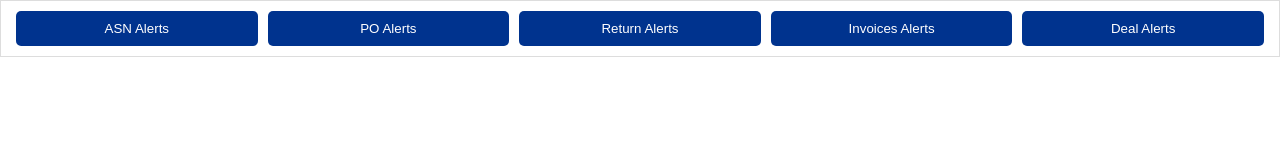
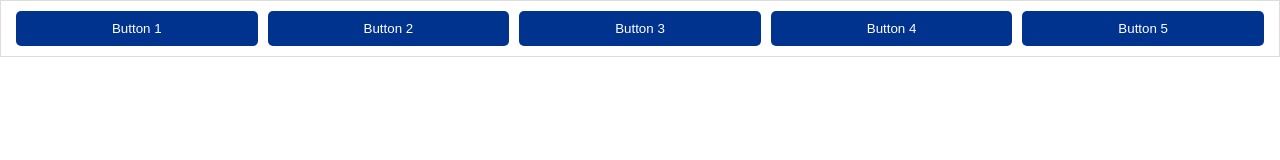
Before and after one commit to SyedSufiyaanAli/supplier-portal, a React (Create React App) app: page /AlertNavbar in a window 1280 px wide. Shown: the top 160 px of the page. Built offline with nearby package versions, Linux system fonts and the light colour scheme.

Commit message:
Update AlertNavbar.js

```diff
--- a/src/Components/Navbar/AlertNavbar.js
+++ b/src/Components/Navbar/AlertNavbar.js
@@ -1,46 +1,15 @@
 import React, {Component} from "react";
 import '../../style/AlertNavbar.css'
 
-class ButtonGroup extends Component {
-    constructor(props) {
-        super(props);
-        this.state = {
-            activeButton: null,
-        };
-    }
-
-    handleButtonClick = (buttonName) => {
-        this.setState({ activeButton: buttonName });
-    };
-
+class ButtonGroup extends React.Component {
     render() {
         return (
             <div className="button-container">
-                <button
-                    className={`button ${this.state.activeButton === 'Button 1' ? 'active' : '' }`}
-                    onClick={() => this.handleButtonClick('Button 1')} >
-                    ASN Alerts
-                </button>
-                <button
-                    className={`button ${this.state.activeButton === 'Button 2' ? 'active' : ''}`}
-                    onClick={() => this.handleButtonClick('Button 2')}>
-                    PO Alerts
-                </button>
-                <button
-                    className={`button ${this.state.activeButton === 'Button 3' ? 'active' : ''}`}
-                    onClick={() => this.handleButtonClick('Button 3')}>
-                    Return Alerts
-                </button>
-                <button
-                    className={`button ${this.state.activeButton === 'Button 4' ? 'active' : ''}`}
-                    onClick={() => this.handleButtonClick('Button 4')}>
-                    Invoices Alerts
-                </button>
-                <button
-                    className={`button ${this.state.activeButton === 'Button 5' ? 'active' : ''}`}
-                    onClick={() => this.handleButtonClick('Button 5')}>
-                    Deal Alerts
-                </button>
+                <button className="button">Button 1</button>
+                <button className="button">Button 2</button>
+                <button className="button">Button 3</button>
+                <button className="button">Button 4</button>
+                <button className="button">Button 5</button>
             </div>
         );
     }
```
